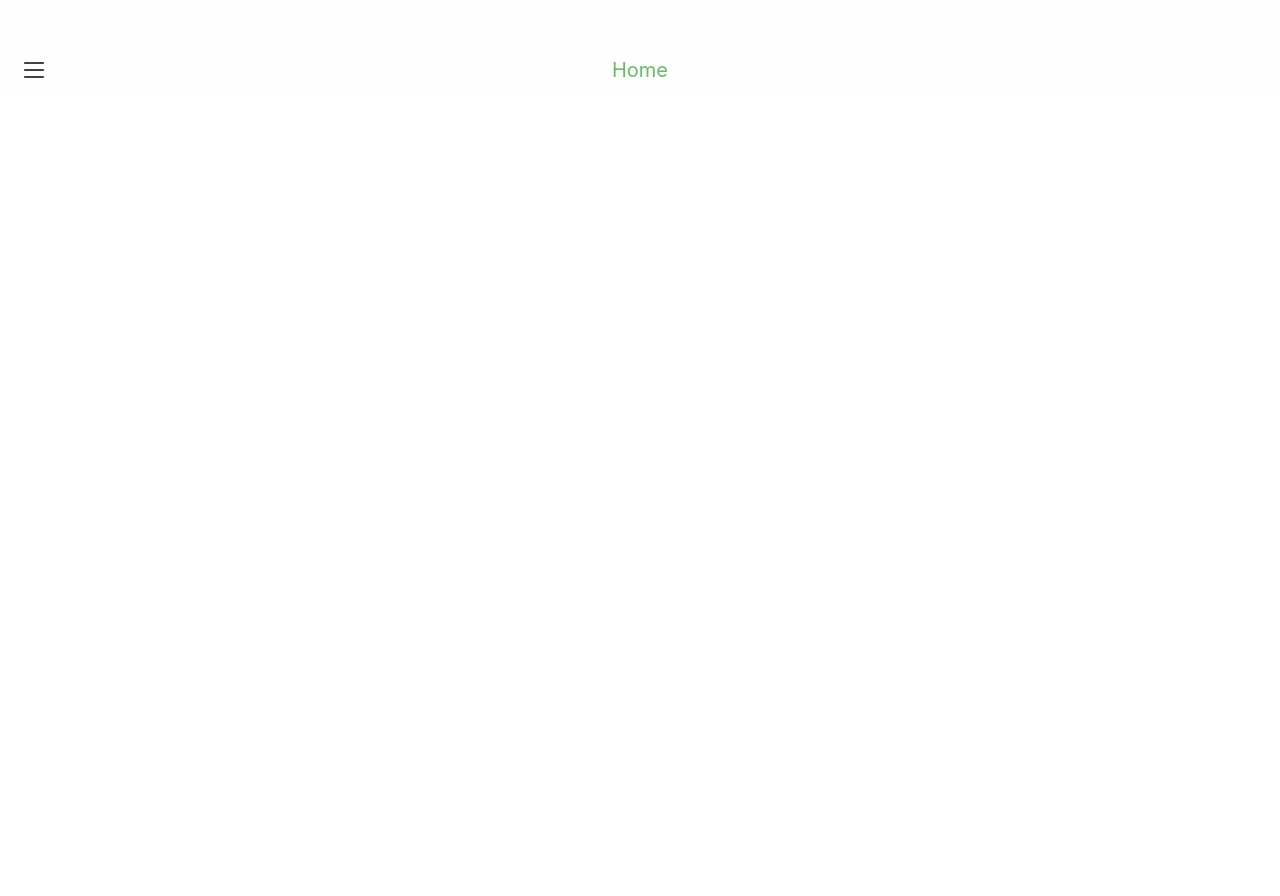
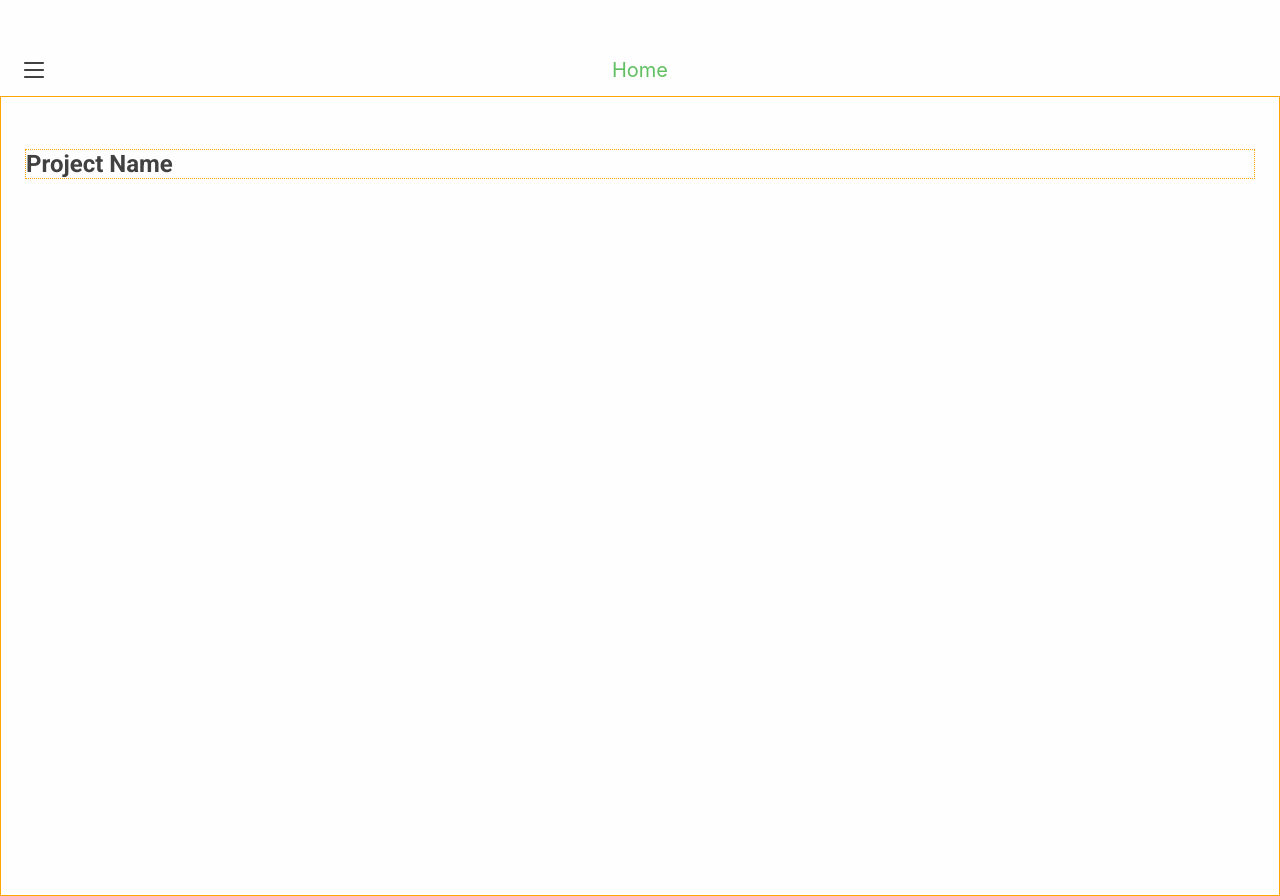
Before and after one commit to recondesigns/portfolio-ux-product-designer, a React (Create React App) app: page / in a window 1280 px wide. Built offline with nearby package versions, Linux system fonts and the light colour scheme.

Commit message:
Updated App Component
Changed default route.

```diff
--- a/src/App.js
+++ b/src/App.js
@@ -38,7 +38,7 @@ export default function App() {
       <Navigation />
       <div className={'switch-container'}>
         <Switch>
-          <Route exact path={'/landing'}><LandingPage /></Route>
+          <Route exact path={'/'}><LandingPage /></Route>
           <Route path={'/project-one'}><ProjectOne /></Route>
           <Route path={'/project-two'}><ProjectTwo /></Route>
           <Route path={'/project-three'}><ProjectThree /></Route>
--- a/src/pages/LandingPage.js
+++ b/src/pages/LandingPage.js
@@ -1,6 +1,5 @@
 import React from 'react'
 import styled from 'styled-components'
-import { Breadcrumb } from '../components/Breadcrumb'
 import { white } from '../colors/white'
 
 const PageContainer = styled.div`
@@ -12,17 +11,6 @@ const PageContainer = styled.div`
     background: ${white.default};
     border: 1px solid orange;
     z-index: 1;
-
-    & > .breadcrumb-wrapper {
-        position: absolute;
-        top: 4px;
-        left: 24px;
-        right: 24px;
-        display: flex;
-        justify-content: flex-start;
-        align-items: center;
-        // border: 1px dotted blue;
-    }
 
     & > .page-header {
         margin: 0px;
@@ -46,12 +34,7 @@ const PageContainer = styled.div`
 export default function LandingPage() {
     return (
         <PageContainer>
-            <div className={'breadcrumb-wrapper'}>
-            <Breadcrumb label={'Home'} />
-            <Breadcrumb label={'UX Designer'} />
-            <Breadcrumb label={'Fullstack Developer'} />
-            </div>
-            {/* <p className={'page-header'}>{'Project Name'}</p> */}
+            <p className={'page-header'}>{'Project Name'}</p>
 
         </PageContainer>
     )
```
